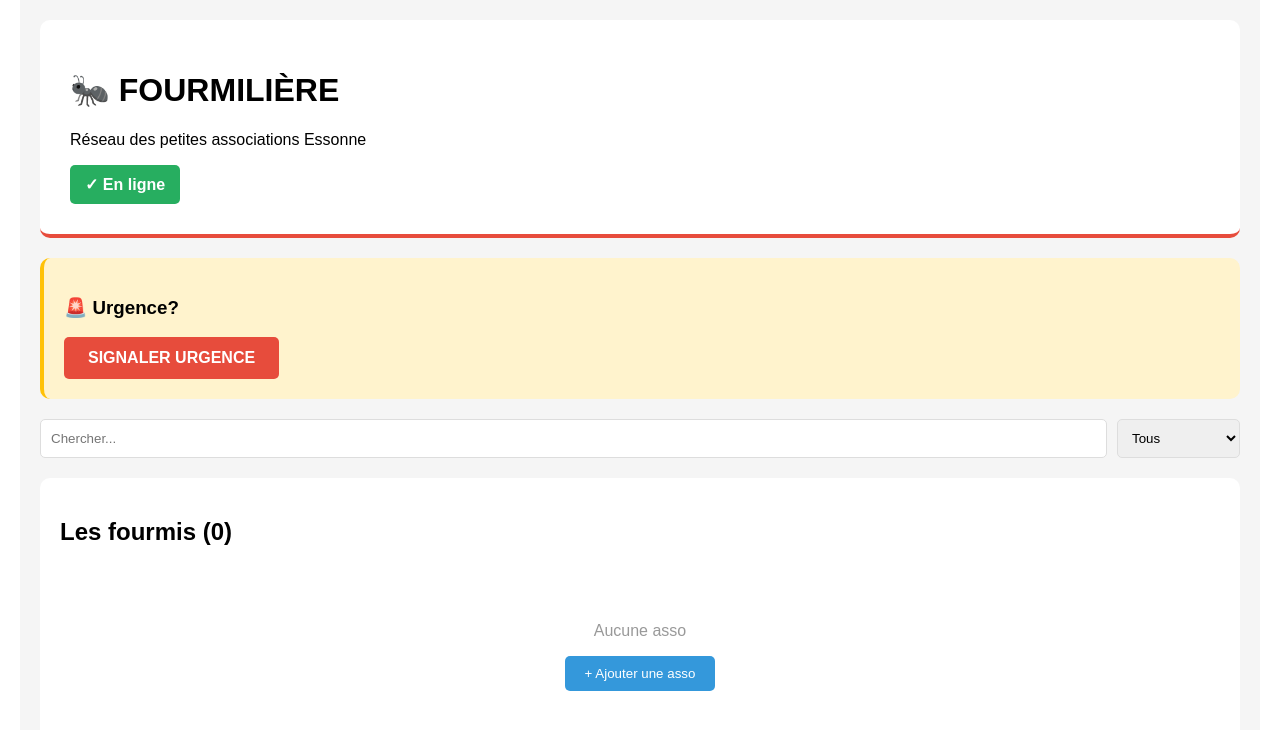
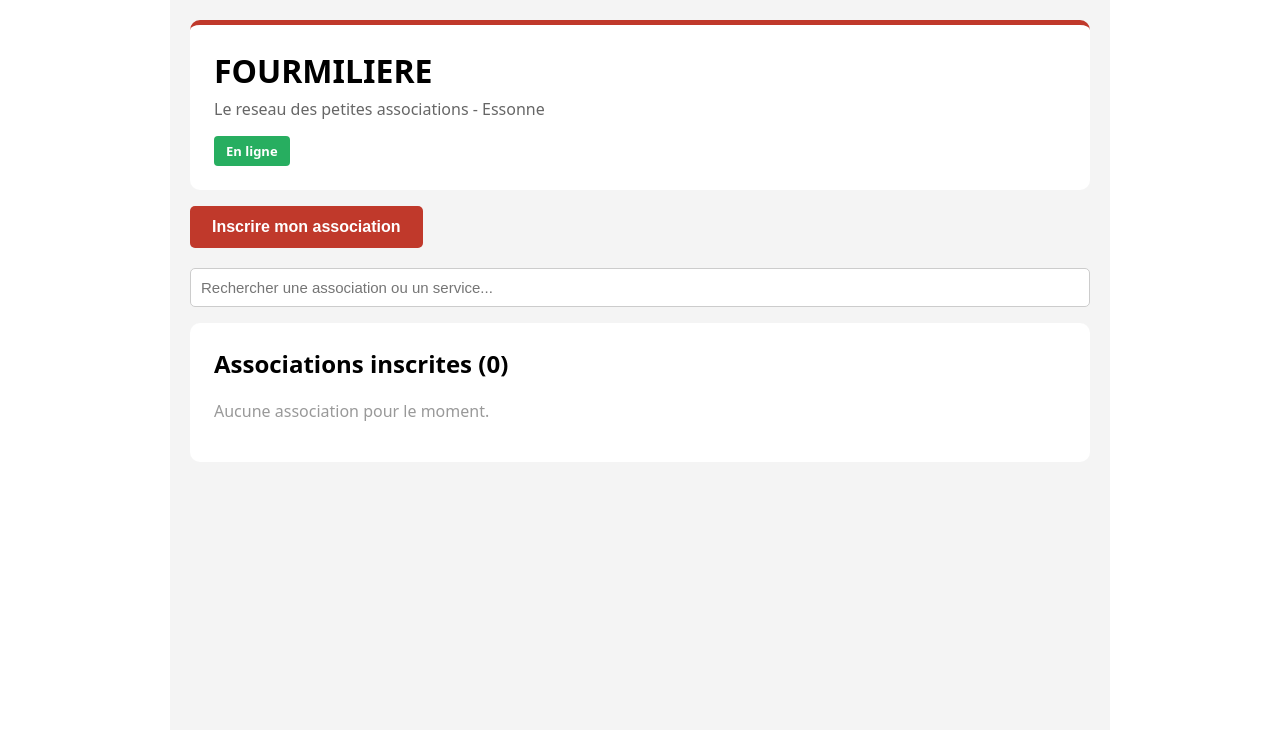
Before and after one commit to ElodiePapillon/fourmiliere, a React (Create React App) app: page / in a window 1280 px wide. Shown: the top 730 px of the page. Built offline with nearby package versions, Linux system fonts and the light colour scheme.

Commit message:
Formulaire d'inscription avec vraies coordonnees

```diff
--- a/src/Fourmiliere.jsx
+++ b/src/Fourmiliere.jsx
@@ -8,143 +8,180 @@ db.version(1).stores({
   urgences: '++id, timestamp'
 });
 
+const SERVICES = ['Domiciliation', 'Hebergement urgence', 'Accueil ecoute', 'Aide juridique', 'Accompagnement demarches'];
+
 export default function Fourmiliere() {
   const [assocs, setAssocs] = useState([]);
   const [statut, setStatut] = useState('online');
-  const [selectedType, setSelectedType] = useState('all');
-  const [nomAssoFilter, setNomAssoFilter] = useState('');
+  const [filtre, setFiltre] = useState('');
+  const [showForm, setShowForm] = useState(false);
+  const [form, setForm] = useState({
+    nom: '', adresse: '', code_postal: '', tel: '', email: '',
+    horaires: '', services: [], conditions: '', accepte_hors_commune: false
+  });
 
   useEffect(() => {
-    loadAssocs();
-    checkConnection();
-    window.addEventListener('online', () => setStatut('online'));
-    window.addEventListener('offline', () => setStatut('offline'));
+    const handleOnline = () => setStatut('online');
+    const handleOffline = () => setStatut('offline');
+
+    charger();
+    setStatut(navigator.onLine ? 'online' : 'offline');
+    window.addEventListener('online', handleOnline);
+    window.addEventListener('offline', handleOffline);
+
+    return () => {
+      window.removeEventListener('online', handleOnline);
+      window.removeEventListener('offline', handleOffline);
+    };
   }, []);
 
-  const loadAssocs = async () => {
+  const charger = async () => {
     try {
-      const data = await db.associations.toArray();
-      setAssocs(data);
-    } catch (e) {
-      console.error('Erreur:', e);
+      setAssocs(await db.associations.toArray());
+    } catch (error) {
+      console.error('Erreur lors du chargement des associations :', error);
     }
   };
 
-  const checkConnection = () => {
-    setStatut(navigator.onLine ? 'online' : 'offline');
+  const majStatut = async (id, s) => {
+    await db.associations.update(id, { statut: s, last_update: new Date().toISOString() });
+    charger();
   };
 
-  const updateStatutAsso = async (idAsso, nouveauStatut) => {
-    try {
-      await db.associations.update(idAsso, {
-        statut: nouveauStatut,
-        last_update: new Date().toISOString()
-      });
-      loadAssocs();
-    } catch (e) {
-      console.error('Erreur:', e);
+  const supprimer = async (id) => {
+    if (window.confirm('Supprimer cette association ?')) {
+      await db.associations.delete(id);
+      charger();
     }
   };
 
-  const signalUrgence = async () => {
-    const details = prompt('Type urgence?');
-    if (details) {
-      await db.urgences.add({
-        type: details,
-        lieu: 'Essonne',
-        timestamp: new Date().toISOString()
-      });
-    }
+  const toggleService = (s) => {
+    setForm(f => ({ ...f, services: f.services.includes(s) ? f.services.filter(x => x !== s) : [...f.services, s] }));
   };
 
-  const addAssoTest = async () => {
-    const assoTest = {
-      nom: prompt('Nom asso?') || 'Asso Test',
-      services: 'Domiciliation',
-      adresse: '123 rue Test',
-      code_postal: '91000',
-      tel: '06 12 34 56 78',
-      horaires: 'Lun-Ven 9-17',
-      statut: 'dispo',
-      last_update: new Date().toISOString()
-    };
-    await db.associations.add(assoTest);
-    loadAssocs();
+  const enregistrer = async () => {
+    if (!form.nom.trim()) return alert('Le nom est obligatoire');
+    if (!form.tel.trim()) return alert('Le telephone est obligatoire');
+    if (form.services.length === 0) return alert('Cochez au moins un service');
+    await db.associations.add({ ...form, statut: 'dispo', last_update: new Date().toISOString() });
+    setForm({ nom: '', adresse: '', code_postal: '', tel: '', email: '', horaires: '', services: [], conditions: '', accepte_hors_commune: false });
+    setShowForm(false);
+    charger();
   };
 
-  const assosFiltrees = assocs.filter(a => {
-    const matchType = selectedType === 'all' || a.services?.includes(selectedType);
-    const matchNom = nomAssoFilter === '' || a.nom?.toLowerCase().includes(nomAssoFilter.toLowerCase());
-    return matchType && matchNom;
-  });
+  const liste = assocs.filter(a =>
+    filtre === '' ||
+    a.nom?.toLowerCase().includes(filtre.toLowerCase()) ||
+    a.services?.join(' ').toLowerCase().includes(filtre.toLowerCase())
+  );
 
   return (
-    <div style={styles.container}>
-      <div style={styles.header}>
-        <h1>🐜 FOURMILIÈRE</h1>
-        <p>Réseau des petites associations Essonne</p>
-        <div style={{...styles.statusBadge, backgroundColor: statut === 'online' ? '#27ae60' : '#e74c3c'}}>
-          {statut === 'online' ? '✓ En ligne' : '⚠️ Hors ligne'}
-        </div>
+    <div style={S.page}>
+      <div style={S.header}>
+        <h1 style={{ margin: 0 }}>FOURMILIERE</h1>
+        <p style={{ color: '#666', marginTop: 6 }}>Le reseau des petites associations - Essonne</p>
+        <span style={{ ...S.badge, background: statut === 'online' ? '#27ae60' : '#e67e22' }}>
+          {statut === 'online' ? 'En ligne' : 'Hors connexion - donnees locales'}
+        </span>
       </div>
 
-      <div style={styles.urgenceBox}>
-        <h3>🚨 Urgence?</h3>
-        <button onClick={signalUrgence} style={styles.btnUrgence}>SIGNALER URGENCE</button>
-      </div>
+      {!showForm && (
+        <button onClick={() => setShowForm(true)} style={S.btnPrincipal}>
+          Inscrire mon association
+        </button>
+      )}
 
-      <div style={styles.filterBox}>
-        <input type="text" placeholder="Chercher..." value={nomAssoFilter} onChange={(e) => setNomAssoFilter(e.target.value)} style={styles.input} />
-        <select value={selectedType} onChange={(e) => setSelectedType(e.target.value)} style={styles.select}>
-          <option value="all">Tous</option>
-          <option value="Domiciliation">Domiciliation</option>
-          <option value="Hébergement">Hébergement</option>
-        </select>
-      </div>
+      {showForm && (
+        <div style={S.form}>
+          <h2 style={{ marginTop: 0 }}>Inscrire mon association</h2>
+          <p style={S.aide}>Seule votre association peut renseigner ces informations. Elles seront visibles par les personnes qui cherchent de l'aide.</p>
 
-      <div style={styles.assocList}>
-        <h2>Les fourmis ({assosFiltrees.length})</h2>
-        {assosFiltrees.length === 0 ? (
-          <div style={styles.empty}>
-            <p>Aucune asso</p>
-            <button onClick={addAssoTest} style={styles.btnAdd}>+ Ajouter une asso</button>
+          <label style={S.label}>Nom de l'association *</label>
+          <input style={S.input} value={form.nom} onChange={e => setForm({ ...form, nom: e.target.value })} />
+
+          <label style={S.label}>Adresse</label>
+          <input style={S.input} value={form.adresse} onChange={e => setForm({ ...form, adresse: e.target.value })} />
+
+          <label style={S.label}>Code postal</label>
+          <input style={S.input} value={form.code_postal} onChange={e => setForm({ ...form, code_postal: e.target.value })} />
+
+          <label style={S.label}>Telephone *</label>
+          <input style={S.input} value={form.tel} onChange={e => setForm({ ...form, tel: e.target.value })} />
+
+          <label style={S.label}>Email</label>
+          <input style={S.input} value={form.email} onChange={e => setForm({ ...form, email: e.target.value })} />
+
+          <label style={S.label}>Horaires reels d'accueil</label>
+          <input style={S.input} placeholder="ex: lundi et jeudi 9h-12h" value={form.horaires} onChange={e => setForm({ ...form, horaires: e.target.value })} />
+
+          <label style={S.label}>Services proposes *</label>
+          <div style={{ marginBottom: 14 }}>
+            {SERVICES.map(s => (
+              <label key={s} style={S.check}>
+                <input type="checkbox" checked={form.services.includes(s)} onChange={() => toggleService(s)} /> {s}
+              </label>
+            ))}
           </div>
-        ) : (
-          assosFiltrees.map(asso => (
-            <div key={asso.id} style={{...styles.assoCard, borderLeft: `4px solid ${asso.statut === 'dispo' ? '#27ae60' : '#e74c3c'}`}}>
-              <div style={styles.assoHeader}>
-                <h3>{asso.nom}</h3>
-                <span>{asso.statut === 'dispo' ? '🟢' : '🔴'}</span>
-              </div>
-              <p><strong>Services:</strong> {asso.services}</p>
-              <p><strong>Adresse:</strong> {asso.adresse}</p>
-              <p><strong>Tél:</strong> {asso.tel}</p>
-              <div style={styles.buttonsGroup}>
-                <button onClick={() => updateStatutAsso(asso.id, 'dispo')} style={{...styles.btnStatut, backgroundColor: '#27ae60'}}>🟢 Dispo</button>
-                <button onClick={() => updateStatutAsso(asso.id, 'fermee')} style={{...styles.btnStatut, backgroundColor: '#e74c3c'}}>🔴 Fermée</button>
-              </div>
+
+          <label style={S.label}>Conditions d'acces</label>
+          <textarea style={{ ...S.input, height: 70 }} placeholder="ex: sur rendez-vous, justificatif de domicile demande..." value={form.conditions} onChange={e => setForm({ ...form, conditions: e.target.value })} />
+
+          <label style={{ ...S.check, background: '#fff8e1', padding: 10, borderRadius: 6 }}>
+            <input type="checkbox" checked={form.accepte_hors_commune} onChange={e => setForm({ ...form, accepte_hors_commune: e.target.checked })} />
+            {' '}Nous accueillons les personnes venant d'une autre commune ou d'un autre departement
+          </label>
+
+          <div style={{ marginTop: 18 }}>
+            <button onClick={enregistrer} style={S.btnPrincipal}>Enregistrer</button>
+            <button onClick={() => setShowForm(false)} style={S.btnGris}>Annuler</button>
+          </div>
+        </div>
+      )}
+
+      <input style={{ ...S.input, marginTop: 20 }} placeholder="Rechercher une association ou un service..." value={filtre} onChange={e => setFiltre(e.target.value)} />
+
+      <div style={S.bloc}>
+        <h2 style={{ marginTop: 0 }}>Associations inscrites ({liste.length})</h2>
+        {liste.length === 0 && <p style={{ color: '#999' }}>Aucune association pour le moment.</p>}
+        {liste.map(a => (
+          <div key={a.id} style={{ ...S.carte, borderLeft: '5px solid ' + (a.statut === 'dispo' ? '#27ae60' : a.statut === 'saturee' ? '#f39c12' : '#e74c3c') }}>
+            <h3 style={{ margin: '0 0 8px' }}>{a.nom}</h3>
+            <p style={S.ligne}><b>Services :</b> {Array.isArray(a.services) ? a.services.join(', ') : a.services}</p>
+            <p style={S.ligne}><b>Adresse :</b> {a.adresse} {a.code_postal}</p>
+            <p style={S.ligne}><b>Telephone :</b> <a href={'tel:' + a.tel}>{a.tel}</a></p>
+            {a.email && <p style={S.ligne}><b>Email :</b> {a.email}</p>}
+            <p style={S.ligne}><b>Horaires :</b> {a.horaires || 'non renseignes'}</p>
+            {a.conditions && <p style={S.ligne}><b>Conditions :</b> {a.conditions}</p>}
+            {a.accepte_hors_commune && <p style={{ ...S.ligne, color: '#27ae60', fontWeight: 'bold' }}>Accueille les personnes hors commune</p>}
+            <div style={{ marginTop: 10 }}>
+              <button onClick={() => majStatut(a.id, 'dispo')} style={{ ...S.btnMini, background: '#27ae60' }}>Disponible</button>
+              <button onClick={() => majStatut(a.id, 'saturee')} style={{ ...S.btnMini, background: '#f39c12' }}>Saturee</button>
+              <button onClick={() => majStatut(a.id, 'fermee')} style={{ ...S.btnMini, background: '#e74c3c' }}>Fermee</button>
+              <button onClick={() => supprimer(a.id)} style={{ ...S.btnMini, background: '#7f8c8d' }}>Supprimer</button>
             </div>
-          ))
-        )}
+            <p style={{ fontSize: 12, color: '#888', marginTop: 8 }}>
+              Mis a jour : {a.last_update ? new Date(a.last_update).toLocaleString('fr-FR') : 'jamais'}
+            </p>
+          </div>
+        ))}
       </div>
     </div>
   );
 }
 
-const styles = {
-  container: { fontFamily: 'Arial', maxWidth: '1200px', margin: '0 auto', padding: '20px', backgroundColor: '#f5f5f5', minHeight: '100vh' },
-  header: { backgroundColor: 'white', padding: '30px', borderRadius: '10px', marginBottom: '20px', borderBottom: '4px solid #e74c3c' },
-  statusBadge: { display: 'inline-block', padding: '10px 15px', color: 'white', borderRadius: '5px', fontWeight: 'bold' },
-  urgenceBox: { backgroundColor: '#fff3cd', padding: '20px', marginBottom: '20px', borderRadius: '10px', borderLeft: '4px solid #ffc107' },
-  btnUrgence: { padding: '12px 24px', backgroundColor: '#e74c3c', color: 'white', border: 'none', borderRadius: '5px', fontSize: '16px', fontWeight: 'bold', cursor: 'pointer' },
-  filterBox: { display: 'flex', gap: '10px', marginBottom: '20px', flexWrap: 'wrap' },
-  input: { flex: 1, minWidth: '200px', padding: '10px', border: '1px solid #ddd', borderRadius: '5px' },
-  select: { padding: '10px', border: '1px solid #ddd', borderRadius: '5px' },
-  assocList: { backgroundColor: 'white', padding: '20px', borderRadius: '10px', marginBottom: '20px' },
-  assoCard: { borderRadius: '5px', padding: '15px', marginBottom: '15px', backgroundColor: '#f9f9f9' },
-  assoHeader: { display: 'flex', justifyContent: 'space-between', alignItems: 'center', marginBottom: '10px' },
-  buttonsGroup: { display: 'flex', gap: '5px', marginTop: '10px' },
-  btnStatut: { padding: '8px 12px', color: 'white', border: 'none', borderRadius: '3px', cursor: 'pointer' },
-  btnAdd: { padding: '10px 20px', backgroundColor: '#3498db', color: 'white', border: 'none', borderRadius: '5px', cursor: 'pointer' },
-  empty: { textAlign: 'center', padding: '40px 20px', color: '#999' }
+const S = {
+  page: { fontFamily: 'system-ui, Arial, sans-serif', maxWidth: 900, margin: '0 auto', padding: 20, background: '#f4f4f4', minHeight: '100vh' },
+  header: { background: '#fff', padding: 24, borderRadius: 10, borderTop: '5px solid #c0392b', marginBottom: 16 },
+  badge: { display: 'inline-block', padding: '6px 12px', color: '#fff', borderRadius: 4, fontSize: 13, fontWeight: 'bold' },
+  form: { background: '#fff', padding: 24, borderRadius: 10, marginBottom: 16 },
+  aide: { background: '#eef6ff', padding: 12, borderRadius: 6, fontSize: 14, color: '#34495e' },
+  label: { display: 'block', fontWeight: 'bold', fontSize: 14, marginBottom: 4, marginTop: 12 },
+  input: { width: '100%', padding: 10, border: '1px solid #ccc', borderRadius: 5, fontSize: 15, boxSizing: 'border-box' },
+  check: { display: 'block', marginBottom: 6, fontSize: 15 },
+  bloc: { background: '#fff', padding: 24, borderRadius: 10, marginTop: 16 },
+  carte: { background: '#fafafa', padding: 16, borderRadius: 6, marginBottom: 14 },
+  ligne: { margin: '4px 0', fontSize: 15 },
+  btnPrincipal: { padding: '12px 22px', background: '#c0392b', color: '#fff', border: 'none', borderRadius: 5, fontSize: 16, fontWeight: 'bold', cursor: 'pointer', marginRight: 8 },
+  btnGris: { padding: '12px 22px', background: '#95a5a6', color: '#fff', border: 'none', borderRadius: 5, fontSize: 16, cursor: 'pointer' },
+  btnMini: { padding: '7px 12px', color: '#fff', border: 'none', borderRadius: 4, cursor: 'pointer', marginRight: 6, fontSize: 13 }
 };
```
